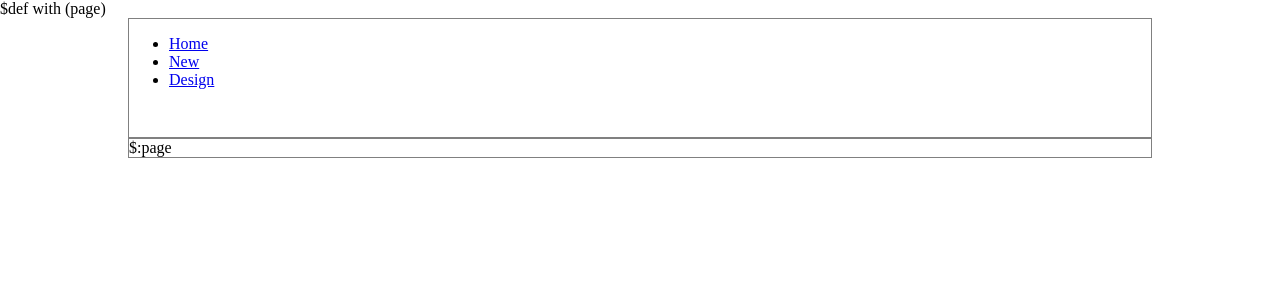
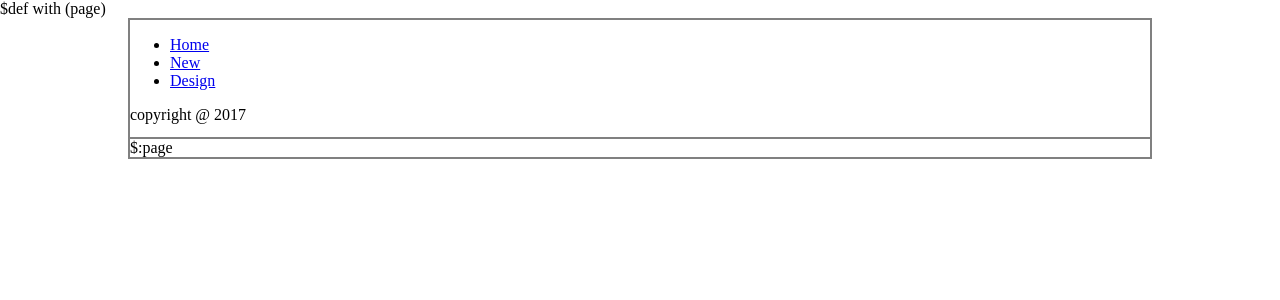
Before and after one commit to xlhu19/xlhu_db, a Python web app: template templates/base.html in a window 1280 px wide. Shown: the top 300 px of the page. Run offline with Jinja, Linux system fonts and the light colour scheme; the template is opened without the code that fills it, so the values that code supplies are empty.

Commit message:
modify details.

```diff
--- a/model.py
+++ b/model.py
@@ -37,6 +37,8 @@
 def new_page(table, url, title, text):
     if (table == 'linux_command'):
         db.insert(table, url=url, command=title, content=text)
+    if (table == 'linux_software'):
+        db.insert(table, url=url, title=title, content=text)
 
 def del_page(table, id):
     db.delete(table, where="id=$id", vars=locals())
--- a/static/base.css
+++ b/static/base.css
@@ -15,7 +15,6 @@
     margin-bottom: 0px;
     margin-left: 10%;
     padding: 0;
-    border: 1px solid gray;
     box-sizing: border-box;
     -moz-box-sizing: border-box; /* Firefox */
     -webkit-box-sizing: border-box; /* Safari */
@@ -25,12 +24,16 @@
 {
     /* background-color: blue;*/
     height: 15%;
+    border: 2px solid gray;
+    border-bottom: 1px solid gray;
     /* border-width:1px 1px 0.5px 1px;*/
    /*  border:1px solid;*/
 }
 
 #div_1_center
 {
+    border: 2px solid gray;
+    border-top: 1px solid gray;
     /* background-color: gray;*/
     /* height: 80%;*/
     /*border-width: 0.5px 1px 1px 1px;*/
--- a/templates/base.html
+++ b/templates/base.html
@@ -13,6 +13,7 @@
         <li><a href="/new">New</a></li>
         <li><a href="/design">Design</a></li>
     </ul>
+    <p>copyright @ 2017</p>
 </div>
 
 <div class="div_1" id="div_1_center">
```
Also changed, not shown: index.py (+6 -3 lines), templates/main.html (+8 -5 lines).
